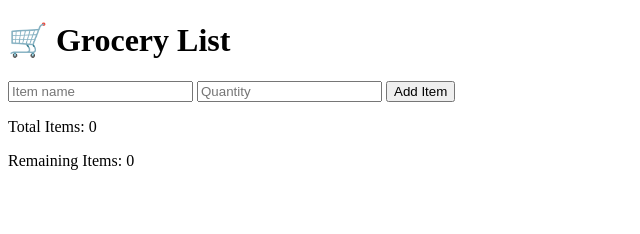
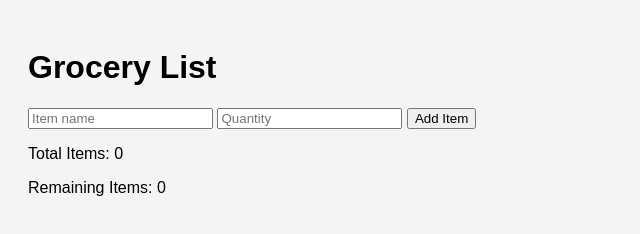
Before and after one commit to Koushikakki/Smart-Grocery-List-Manager, a plain HTML site: page index.html in a window 1280 px wide. Shown: the whole page, without its empty margins (0-640 px from the left). Drawn offline with Linux system fonts and the light colour scheme.

Commit message:
add a css file

```diff
--- a/index.html
+++ b/index.html
@@ -4,10 +4,11 @@
     <meta charset="UTF-8">
     <meta name="viewport" content="width=device-width, initial-scale=1.0">
     <title>Smart Grocery List Manager</title>
+    <link rel="stylesheet" href="style.css">
 </head>
 <body>
-        <div class="container">
-    <h1>🛒 Grocery List</h1>
+    <div class="container">
+    <h1>Grocery List</h1>
     <form id="grocery-form">
       <input type="text" id="item-name" placeholder="Item name" required>
       <input type="number" id="item-quantity" placeholder="Quantity" min="1" required>
--- /dev/null
+++ b/style.css
@@ -0,0 +1,5 @@
+body {
+  font-family: Arial, sans-serif;
+  background-color: #f4f4f4;
+  padding: 20px;
+}
```
